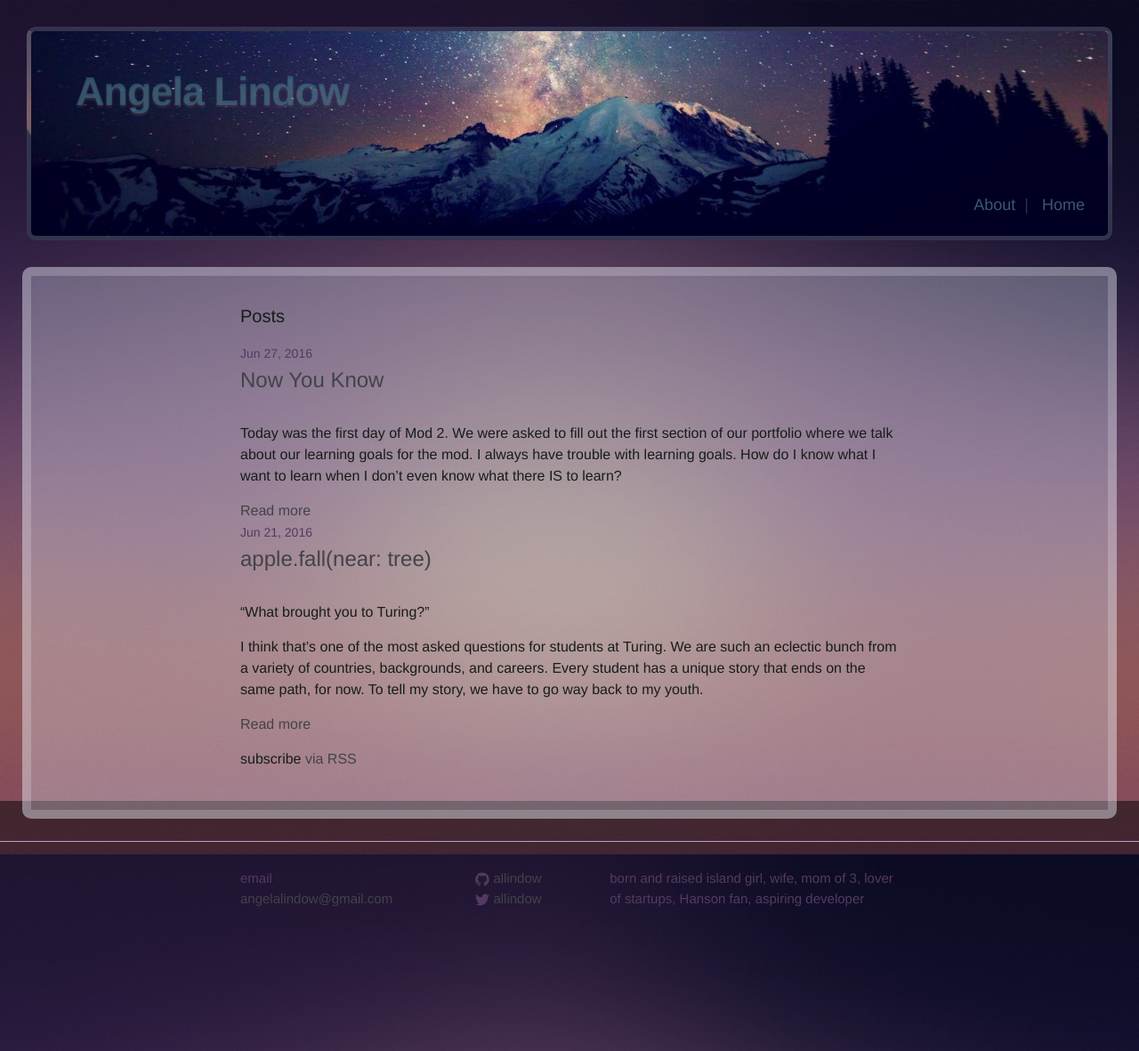
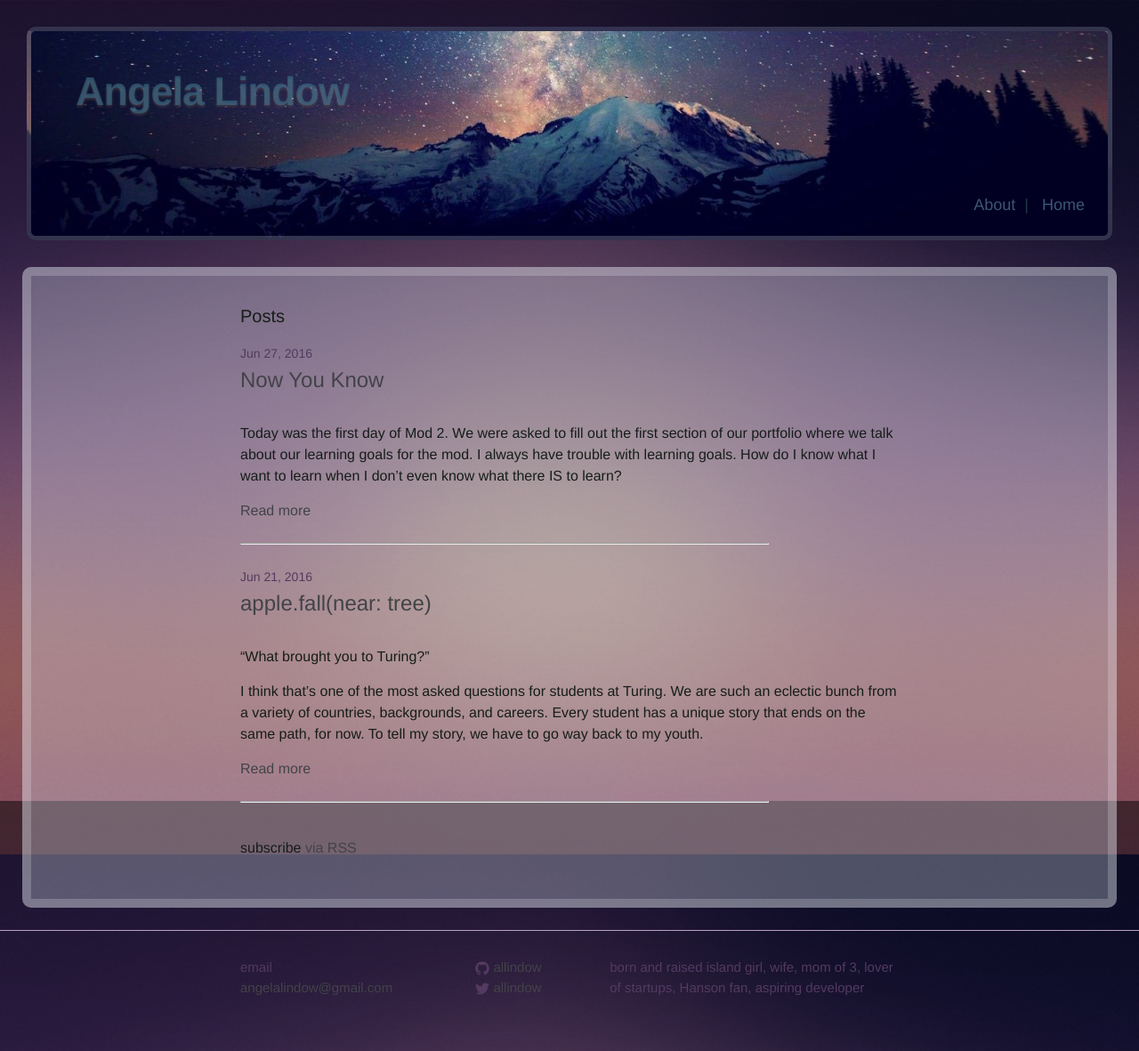
Before and after one commit to allindow/allindow.github.io, a Jekyll site: the page built from index.html, in a window 1280 px wide. Shown: the whole page at 89% size. Built offline with Jekyll 4.4.1, drawn with Linux system fonts in a browser that asks for light colours.

Commit message:
added divider

```diff
--- a/index.html
+++ b/index.html
@@ -18,8 +18,13 @@ layout: default
       {{ post.excerpt }}
     {% if post.content contains site.excerpt_separator %}
       <a href="{{ site.baseurl }}{{ post.url }}">Read more</a>
+      <br>
+      <br>
+      <HR WIDTH="80%">
+      <br>
     {% endif %}
     {% endfor %}
+
   </ul>
 
   <p class="rss-subscribe">subscribe <a href="{{ "/feed.xml" | prepend: site.baseurl }}">via RSS</a></p>
```
